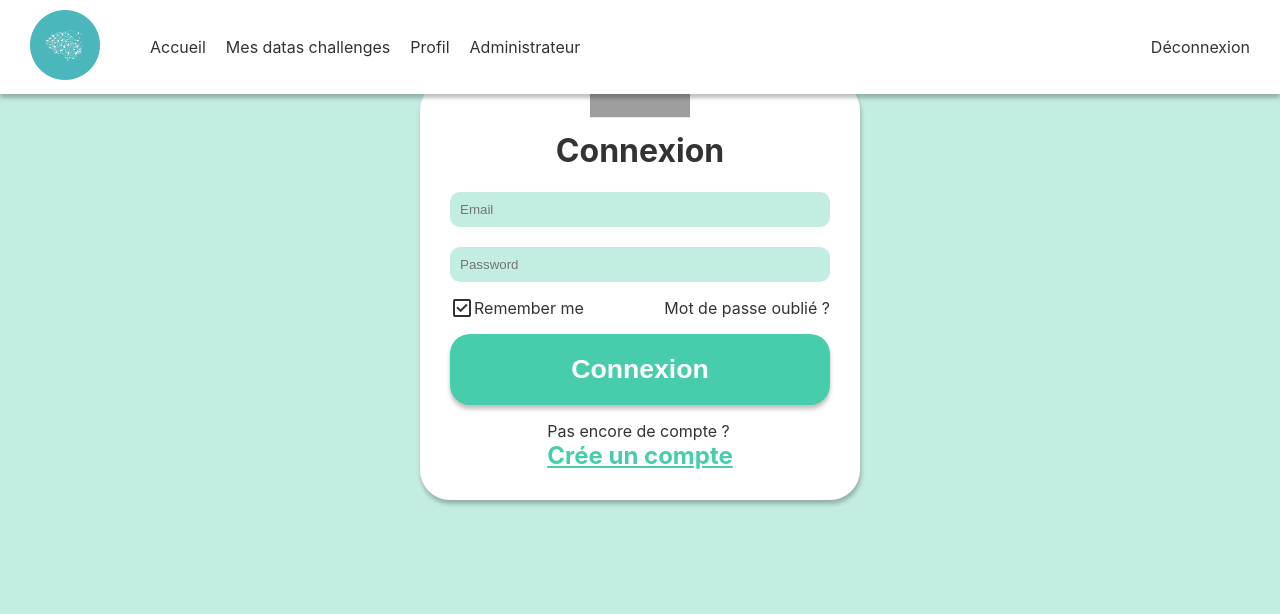
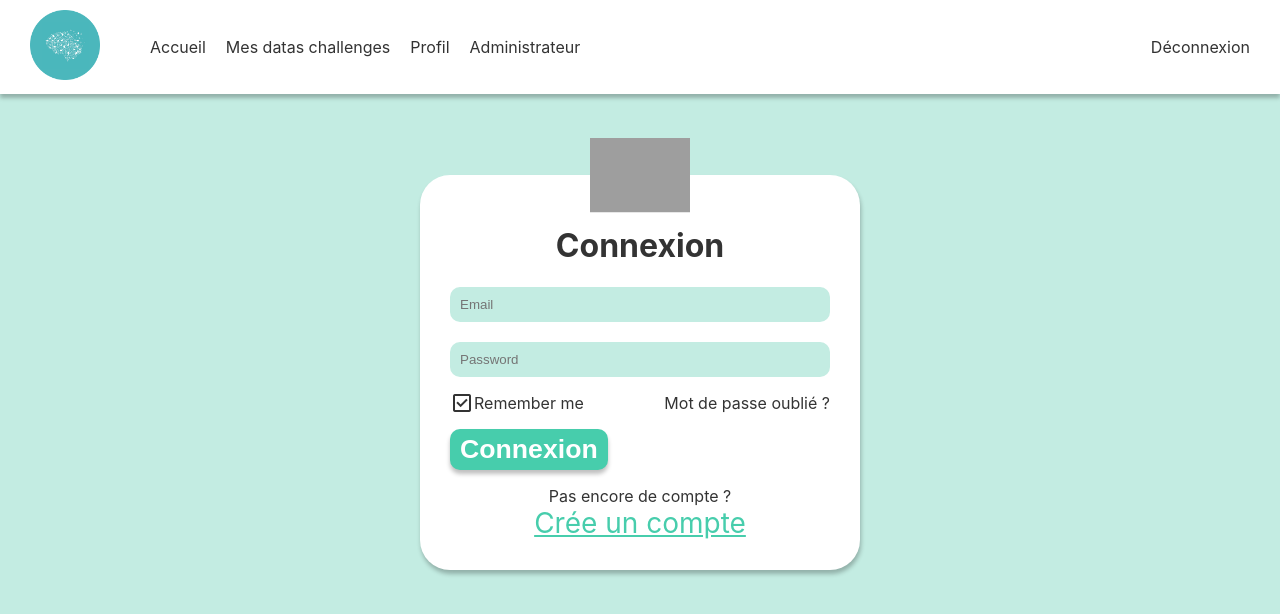
Before and after one commit to RolletQuentin/IA-Pau-website, a React (Create React App) app in the folder frontend/: page /login in a window 1280 px wide. Shown: the top 614 px of the page. Built offline with nearby package versions, Linux system fonts and the light colour scheme; grey boxes are pictures that could not be loaded.

Commit message:
my data challenges page + correction bug

```diff
--- a/frontend/src/components/BasicButton/index.jsx
+++ b/frontend/src/components/BasicButton/index.jsx
@@ -1,10 +1,5 @@
 import React from "react";
 import styled from "styled-components";
-
-const BasicButton = ({
-    children,
-    style
-}) => {
 
 const StyledBasicButton = styled.button`
     background-color: var(--dark-primary);
@@ -16,11 +11,10 @@ const BasicButton = ({
     box-shadow: 0px 4px 4px 0px rgba(0, 0, 0, 0.25);
 `;
 
+const BasicButton = ({ children, className }) => {
     return (
-        <StyledBasicButton style={style}>
-            {children}
-        </StyledBasicButton>
-    )
-}
+        <StyledBasicButton className={className}>{children}</StyledBasicButton>
+    );
+};
 
 export default BasicButton;
--- a/frontend/src/components/Button/index.jsx
+++ b/frontend/src/components/Button/index.jsx
@@ -1,25 +1,18 @@
 import styled from "styled-components";
 
-const StyledButton = styled.button`
+const StyledButton = styled.div`
+    display: flex;
+    align-items: center;
     width: 100%;
     background: var(--background-color);
     color: var(--font-color);
-    width: 100%;
     height: 80px;
-    padding: 30px 0px 30px 0px;
+    padding: 0px 30px 0px 30px;
     border-radius: 30px;
-    border: 0px;
     box-shadow: 1px 4px 4px 0px rgba(0, 0, 0, 0.25);
 `;
-function Button({
-    children
-}) {
-
-    return (
-        <StyledButton>
-            {children}
-        </StyledButton>
-    );
+function Button({ children, className }) {
+    return <StyledButton className={className}>{children}</StyledButton>;
 }
 
 export default Button;
--- a/frontend/src/components/Form/Login/index.jsx
+++ b/frontend/src/components/Form/Login/index.jsx
@@ -6,36 +6,40 @@ import HBox from "../../../containers/HBox";
 import CheckBox from "../../Input/CheckBox";
 import BasicButton from "../../BasicButton";
 import SectionAuthContainer from "../../../containers/SectionAuthContainer";
+import { Link } from "react-router-dom";
+import routes from "../../../utils/routes";
 
-const LoginForm = ({}) => {
-
+const LoginForm = () => {
     const styleOption = {
-        justifyContent: "space-between"
-    }
+        justifyContent: "space-between",
+    };
 
     const styleInputText = {
-        flexGrow: 1
-    }
+        flexGrow: 1,
+    };
 
     const styleCheckBox = {
         display: "flex",
-        alignItems: "center"
-    }
+        alignItems: "center",
+    };
 
     const styleCreerCompte = {
         textDecoration: "underline",
         color: "var(--dark-primary)",
         cursor: "pointer",
-        margin: 0
-    }
-
-
+        margin: "auto",
+        fontSize: "1.75em",
+    };
 
     return (
         <SectionAuthContainer title="Connexion">
-            <VBox style={{display: "flex"}}>
-                <InputTextDefault placeholder="Email" style={styleInputText}/>
-                <InputTextDefault placeholder="Password" style={styleInputText} type="password"/>
+            <VBox style={{ display: "flex" }}>
+                <InputTextDefault placeholder="Email" style={styleInputText} />
+                <InputTextDefault
+                    placeholder="Password"
+                    style={styleInputText}
+                    type="password"
+                />
             </VBox>
             <HBox style={styleOption}>
                 <HBox>
@@ -44,22 +48,25 @@ const LoginForm = ({}) => {
                 </HBox>
                 <p>Mot de passe oublié ?</p>
             </HBox>
-            <BasicButton style={{
-                padding: "20px",
-                width: "100%",
-                borderRadius: "20px"
-            }}>
-                <h1 style={{margin: "0"}}>Connexion</h1>
+            <BasicButton
+                style={{
+                    padding: "20px",
+                    width: "100%",
+                    borderRadius: "20px",
+                }}
+            >
+                <h1 style={{ margin: "0" }}>Connexion</h1>
             </BasicButton>
             <CenterContainer>
-                <VBox gap={0}>
-                    <p style={{marginBottom: 0}}>Pas encore de compte ?</p>
-                    <h2 style={styleCreerCompte}>Crée un compte</h2>
+                <VBox gap={0} style={{ alignSelf: "center" }}>
+                    <p style={{ marginBottom: 0 }}>Pas encore de compte ?</p>
+                    <Link to={routes.signup} style={styleCreerCompte}>
+                        Crée un compte
+                    </Link>
                 </VBox>
             </CenterContainer>
         </SectionAuthContainer>
-
-    )
-}
+    );
+};
 
 export default LoginForm;
--- a/frontend/src/components/Input/Text/Default/index.jsx
+++ b/frontend/src/components/Input/Text/Default/index.jsx
@@ -1,24 +1,26 @@
 import React from "react";
 import styled from "styled-components";
 
+const StyledInput = styled.input`
+    border-radius: 10px;
+    background-color: var(--primary);
+    padding: 10px;
+    border: none;
+`;
+
 const InputTextDefault = ({
-    placeholder="this is a default placeholder",
+    placeholder = "this is a default placeholder",
     style,
-    type="text"
+    type = "text",
 }) => {
-
-    const StyledInput = styled.input`
-        border-radius: 10px;
-        background-color: var(--primary);
-        padding: 10px;
-        border: none;
-    `;
-
     return (
-        <StyledInput className="inputTextDefault" type={type} style={style} placeholder={placeholder}>
-
-        </StyledInput>
-    )
-}
+        <StyledInput
+            className="inputTextDefault"
+            type={type}
+            style={style}
+            placeholder={placeholder}
+        ></StyledInput>
+    );
+};
 
 export default InputTextDefault;
--- a/frontend/src/pages/Login/index.jsx
+++ b/frontend/src/pages/Login/index.jsx
@@ -1,12 +1,14 @@
 import LoginForm from "../../components/Form/Login";
+import NavbarOffset from "../../components/NavbarOffset";
 import CenterContainer from "../../containers/CenterContainer";
 
 function Login() {
     return (
-        <CenterContainer style={{minWidth: "500px"}}>
+        <CenterContainer style={{ minWidth: "500px" }}>
+            <NavbarOffset />
             <LoginForm />
         </CenterContainer>
-    )
+    );
 }
 
 export default Login;
--- a/frontend/src/pages/MyDataChallenges/index.jsx
+++ b/frontend/src/pages/MyDataChallenges/index.jsx
@@ -1,5 +1,55 @@
+import styled from "styled-components";
+import routes from "../../utils/routes";
+import Button from "../../components/Button";
+import BasicButton from "../../components/BasicButton";
+import NavbarOffset from "../../components/NavbarOffset";
+import { Link } from "react-router-dom";
+
+const StyledMyDataChallenge = styled.div`
+    display: flex;
+    justify-content: center;
+    align-items: center;
+    flex-direction: column;
+    width: 500px;
+    margin: auto;
+
+    .data-challenge {
+        display: flex;
+        flex-direction: row;
+        justify-content: space-between;
+        margin-bottom: 30px;
+    }
+
+    .data-challenge-button {
+        transform: scale(1.3);
+    }
+`;
+
 function MyDataChallenges() {
-    return <div>Mes datas challenges</div>;
+    return (
+        <StyledMyDataChallenge>
+            <NavbarOffset />
+            <h1>Mes data challenges</h1>
+
+            <Button className="data-challenge">
+                <h2>Titre du data challenge</h2>
+                <Link to={routes.teamView}>
+                    <BasicButton className="data-challenge-button">
+                        Créer équipe
+                    </BasicButton>
+                </Link>
+            </Button>
+
+            <Button className="data-challenge">
+                <h2>Titre du data challenge</h2>
+                <Link to={routes.dataChallenge}>
+                    <BasicButton className="data-challenge-button">
+                        Dossier
+                    </BasicButton>
+                </Link>
+            </Button>
+        </StyledMyDataChallenge>
+    );
 }
 
 export default MyDataChallenges;
```
Lines whose indentation alone changed are shown as unchanged.
